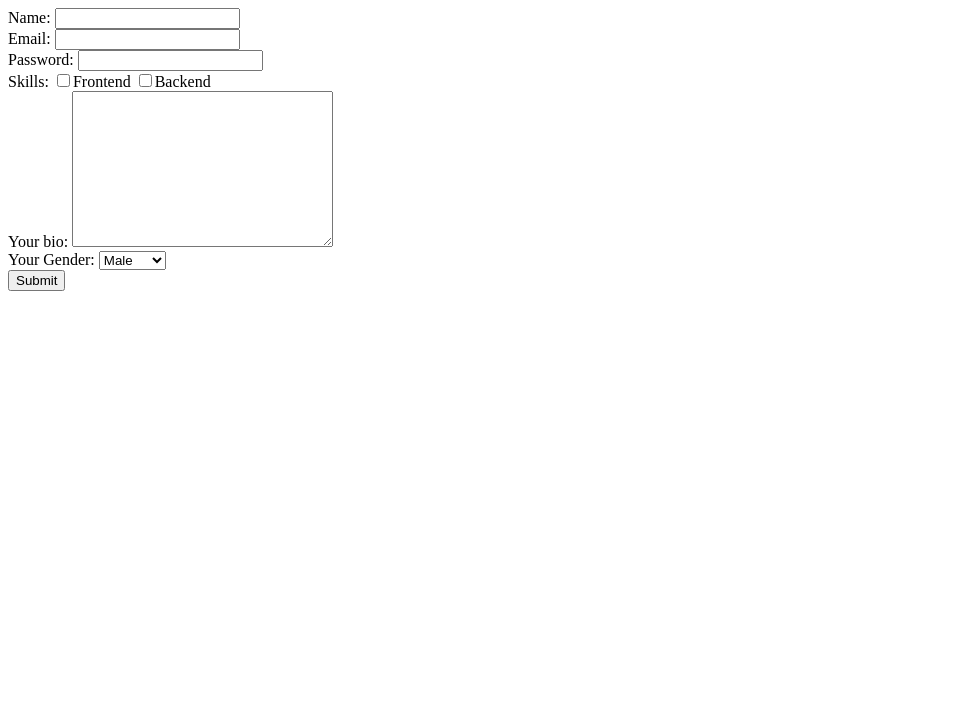
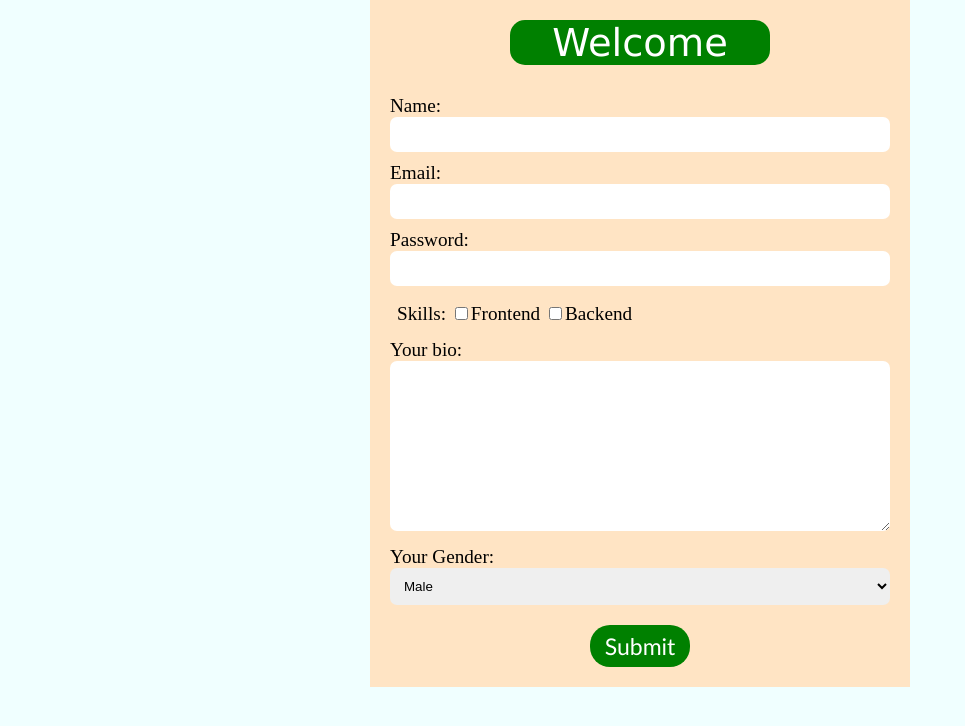
Before and after one commit to ZainAli121/Frontend-Mastery, a plain HTML site: page Learnings/HTML/form.html in a window 1280 px wide. Shown: the whole page, without its empty margins (0-965 px from the left). Drawn offline with Linux system fonts and the light colour scheme.

Commit message:
Form styling

```diff
--- /dev/null
+++ b/Learnings/CSS/styleForm.css
@@ -0,0 +1,69 @@
+body{
+    margin: 0;
+    padding: 0;
+    background-color: azure;
+}
+
+form>h1:hover{
+    background-color: brown;
+}
+
+form{
+    /* border: 2px solid red; */
+    width: 500px;
+    margin: auto;
+    background-color: bisque;
+    padding: 20px;
+    font-size: larger;
+}
+
+form>h1{
+    text-align: center;
+    font-family: 'Lucida Sans', 'Lucida Sans Regular', 'Lucida Grande', 'Lucida Sans Unicode', Geneva, Verdana, sans-serif;
+    font-weight: 100;
+    color: white;
+    background-color: green;
+    border-radius: 15px;
+    margin: auto 120px 30px 120px;
+}
+
+input[type="text"],
+input[type="email"],
+input[type="password"],
+textarea, select
+{
+width: 100%;
+padding: 10px;
+box-sizing: border-box;
+margin-bottom: 10px;
+border-radius: 7px;
+border: none;
+outline: none;
+font-weight: 500;
+
+}
+
+.check{
+    margin-bottom: 7px;
+    padding: 7px;
+}
+
+input[type="submit"]{
+    width: 100px;
+    /* border: 2px solid black; */
+    padding: 7px;
+    display: block;
+    margin: 10px auto auto auto;
+    border: none;
+    border-radius: 20px;
+    background-color: green;
+    font-size: larger;
+    font-family: 'Gill Sans', 'Gill Sans MT', Calibri, 'Trebuchet MS', sans-serif;
+    color: white;
+    cursor: pointer;
+
+}
+
+input[type="submit"]:hover{
+    background-color: brown;
+}
--- a/Learnings/HTML/form.html
+++ b/Learnings/HTML/form.html
@@ -3,14 +3,16 @@
 
 <head>
     <title>HTML-Form</title>
+    <link rel="stylesheet" href="../CSS/styleForm.css">
 </head>
 
 <body>
     <form action="" method="post">
+        <h1>Welcome</h1>
         <div>Name: <input type="text" name="username" id="name"></div>
         <div>Email: <input required type="email" name="useremail" id="email"></div>
         <label for="">Password:</label> <input type="password" name="userpass" id="password">
-        <div>Skills:
+        <div class="check">Skills:
             <input type="checkbox" name="checkbox" id="Frontend">Frontend
             <input type="checkbox" name="checkbox" id="Frontend">Backend
         </div>
```
